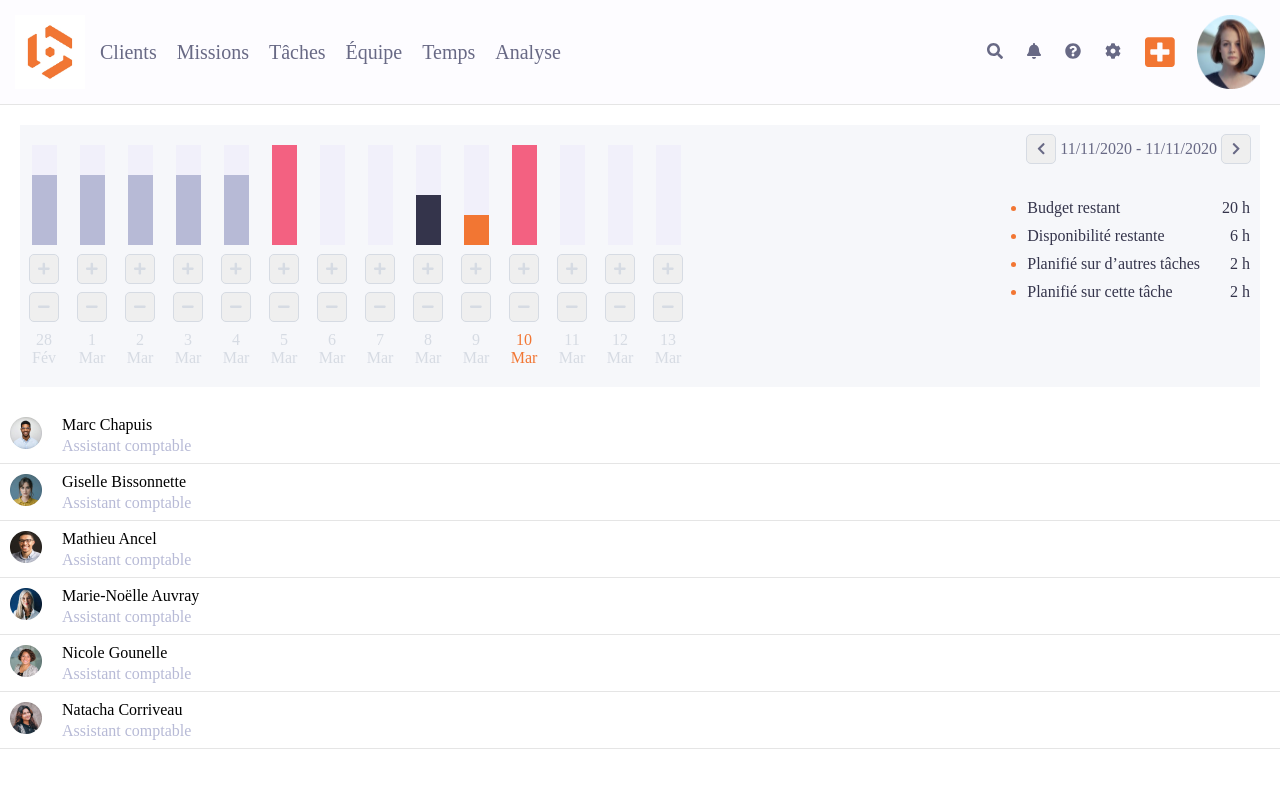
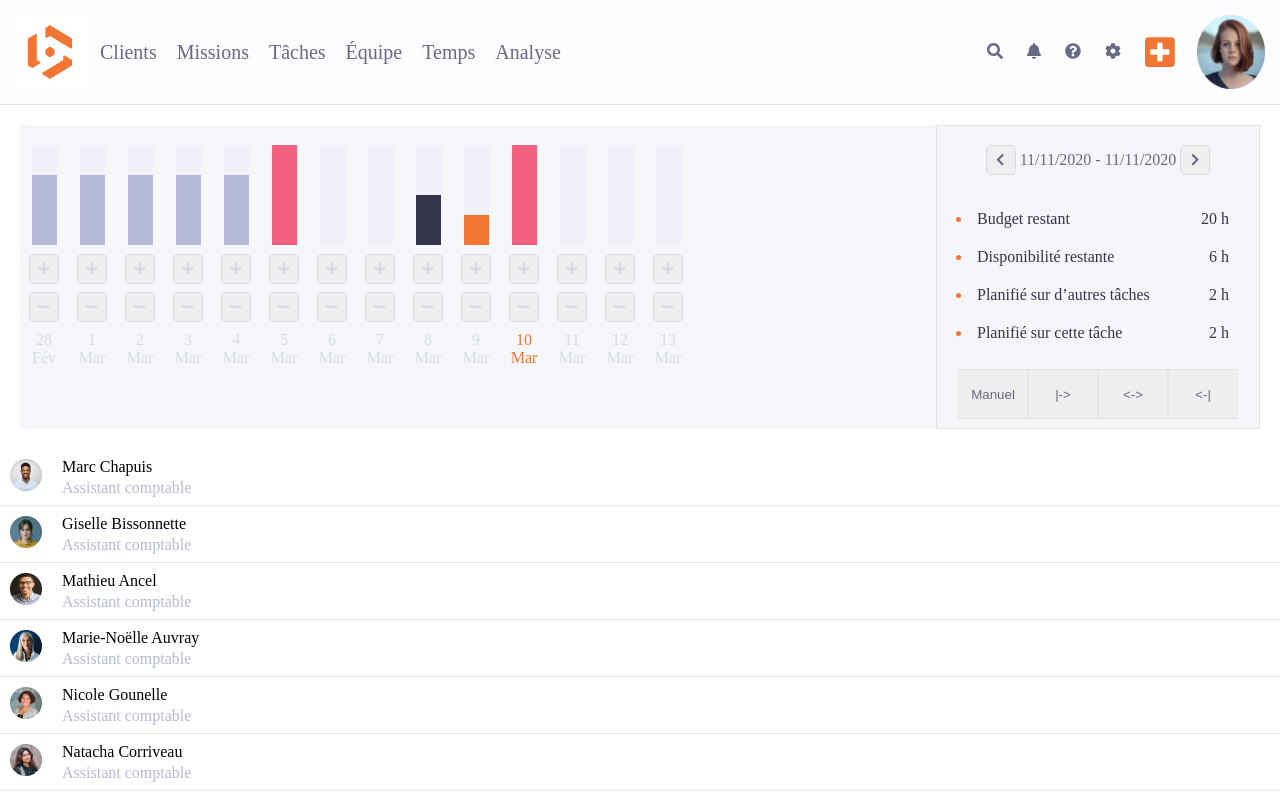
Before and after one commit to deepikabekal/Beeye-1.0, a React (Create React App) app: page / in a window 1280 px wide. Built offline with nearby package versions, Linux system fonts and the light colour scheme.

Commit message:
created toggle buttons bar

```diff
--- a/src/components/TeamSection/GraphSection/GraphStyles.css
+++ b/src/components/TeamSection/GraphSection/GraphStyles.css
@@ -59,8 +59,15 @@
 .timesheet-section {
   display: flex;
   flex-direction: column;
+  padding: 10px 20px;
+  background-color: rgba(246, 247, 250, 0.8);
+  border: 1px solid var(--borderColor);
+  /* width: 30%;
+  height: 290px; */
 }
 .timesheet-btn-div {
+  display: flex;
+  justify-content: center;
   padding: 5px;
 }
 
@@ -69,13 +76,17 @@
 }
 
 .date-span {
+  align-self: center;
   color: var(--mediumGray);
 }
 
 .budget-div {
   display: flex;
   flex-direction: column;
-  padding: 5px;
+  /* margin-left: 20px; */
+  padding-inline-start: 10px;
+
+  /* padding: 5px; */
   color: var(--darkOrange);
 }
 
@@ -86,5 +97,31 @@
 .budget-item {
   display: flex;
   justify-content: space-between;
+  padding: 5px;
   color: var(--baseDark01);
 }
+
+/* toggle bar styles */
+.togglebar-div {
+  display: flex;
+  justify-content: center;
+  align-self: center;
+  /* width: 312px;
+  height: 40px; */
+  width: fit-content;
+  height: 50px;
+  border: 1px solid var(--greysLight02);
+  border-radius: 5px;
+}
+
+.toggle-btn {
+  display: flex;
+  flex-direction: row;
+  justify-content: center;
+  width: 70px;
+  height: 50px;
+  align-items: center;
+  padding: 8px 12px;
+  color: var(--mediumGray);
+  border: 1px solid var(--borderColor);
+}
--- a/src/components/TeamSection/GraphSection/TimeSheet.js
+++ b/src/components/TeamSection/GraphSection/TimeSheet.js
@@ -1,6 +1,7 @@
 import React from "react";
 import Button from "./Button";
 import BudgetInfo from "./BudgetInfo";
+import ToggleBar from "./ToggleBar";
 import {
   faChevronLeft,
   faChevronRight
@@ -23,6 +24,7 @@ function TimeSheet() {
         />
       </div>
       <BudgetInfo />
+      <ToggleBar />
     </div>
   );
 }
--- /dev/null
+++ b/src/components/TeamSection/GraphSection/ToggleBar.js
@@ -0,0 +1,25 @@
+import React from "react";
+const toggleBtnList = [
+  { id: 1, name: "Manuel", backGroundColor: "rgba(214, 219, 227, 1)" },
+  { id: 2, name: "|->", backGroundColor: "rgba(255, 255, 255, 1)" },
+  { id: 3, name: "<->", backGroundColor: "rgba(255, 255, 255, 1)" },
+  { id: 4, name: "<-|", backGroundColor: "rgba(255, 255, 255, 1)" }
+];
+function ToggleBar() {
+  return (
+    <div className="togglebar-div" style={{ backGroundColor: "red" }}>
+      {toggleBtnList.map((item) => (
+        <button
+          type="button"
+          key={item.id}
+          style={{ backGroundColor: "red" }}
+          className="toggle-btn"
+        >
+          {item.name}
+        </button>
+      ))}
+    </div>
+  );
+}
+
+export default ToggleBar;
```
